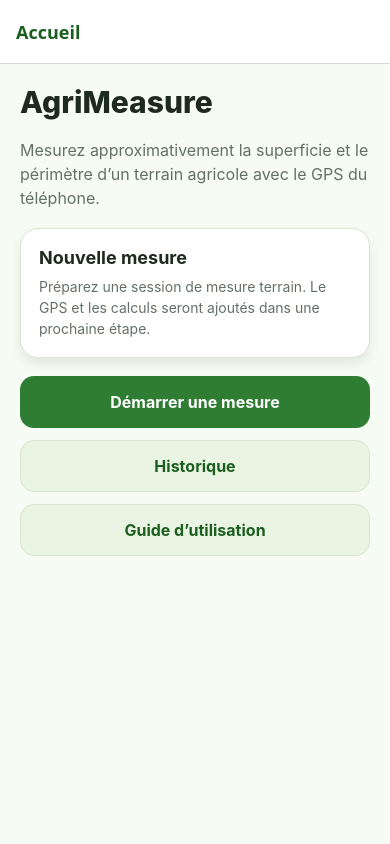
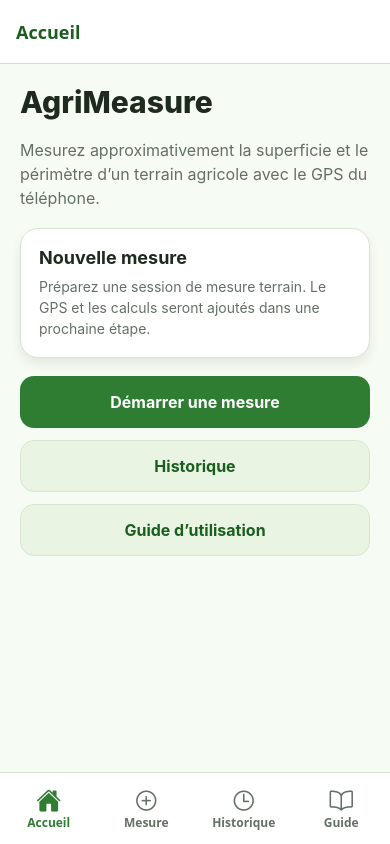
Before and after one commit to walterdarius100/agri-measure, a React Native app: screen / in a window 390 px wide. Built offline with nearby package versions, Linux system fonts and the light colour scheme; what react-native-worklets would draw is missing.

Commit message:
Add bottom tab navigation

```diff
--- a/src/navigation/AppNavigator.js
+++ b/src/navigation/AppNavigator.js
@@ -1,5 +1,7 @@
 import { NavigationContainer } from '@react-navigation/native';
+import { createBottomTabNavigator } from '@react-navigation/bottom-tabs';
 import { createNativeStackNavigator } from '@react-navigation/native-stack';
+import { Ionicons } from '@expo/vector-icons';
 
 import colors from '../constants/colors';
 import GuideScreen from '../screens/GuideScreen';
@@ -10,6 +12,7 @@ import NewMeasurementScreen from '../screens/NewMeasurementScreen';
 import ResultScreen from '../screens/ResultScreen';
 
 const Stack = createNativeStackNavigator();
+const Tab = createBottomTabNavigator();
 
 const screenOptions = {
   contentStyle: {
@@ -24,16 +27,56 @@ const screenOptions = {
   },
 };
 
+const tabIcons = {
+  Home: ['home', 'home-outline'],
+  NewMeasurement: ['add-circle', 'add-circle-outline'],
+  History: ['time', 'time-outline'],
+  Guide: ['book', 'book-outline'],
+};
+
+function MainTabs() {
+  return (
+    <Tab.Navigator
+      initialRouteName="Home"
+      screenOptions={({ route }) => ({
+        ...screenOptions,
+        tabBarActiveTintColor: colors.primary,
+        tabBarInactiveTintColor: colors.muted,
+        tabBarIcon: ({ color, focused, size }) => {
+          const [focusedIcon, defaultIcon] = tabIcons[route.name] ?? ['ellipse', 'ellipse-outline'];
+          return <Ionicons color={color} name={focused ? focusedIcon : defaultIcon} size={size} />;
+        },
+        tabBarLabelStyle: {
+          fontSize: 12,
+          fontWeight: '700',
+          paddingBottom: 4,
+        },
+        tabBarStyle: {
+          backgroundColor: colors.surface,
+          borderTopColor: colors.border,
+          height: 72,
+          paddingTop: 8,
+        },
+      })}>
+      <Tab.Screen name="Home" component={HomeScreen} options={{ title: 'Accueil', tabBarLabel: 'Accueil' }} />
+      <Tab.Screen
+        name="NewMeasurement"
+        component={NewMeasurementScreen}
+        options={{ title: 'Nouvelle mesure', tabBarLabel: 'Mesure' }}
+      />
+      <Tab.Screen name="History" component={HistoryScreen} options={{ title: 'Historique', tabBarLabel: 'Historique' }} />
+      <Tab.Screen name="Guide" component={GuideScreen} options={{ title: 'Guide', tabBarLabel: 'Guide' }} />
+    </Tab.Navigator>
+  );
+}
+
 export default function AppNavigator() {
   return (
     <NavigationContainer>
-      <Stack.Navigator initialRouteName="Home" screenOptions={screenOptions}>
-        <Stack.Screen name="Home" component={HomeScreen} options={{ title: 'Accueil' }} />
-        <Stack.Screen name="NewMeasurement" component={NewMeasurementScreen} options={{ title: 'Nouvelle mesure' }} />
+      <Stack.Navigator initialRouteName="MainTabs" screenOptions={screenOptions}>
+        <Stack.Screen name="MainTabs" component={MainTabs} options={{ headerShown: false }} />
         <Stack.Screen name="MeasureMap" component={MeasureMapScreen} options={{ title: 'Mesure' }} />
         <Stack.Screen name="Result" component={ResultScreen} options={{ title: 'Résultat' }} />
-        <Stack.Screen name="History" component={HistoryScreen} options={{ title: 'Historique' }} />
-        <Stack.Screen name="Guide" component={GuideScreen} options={{ title: 'Guide' }} />
       </Stack.Navigator>
     </NavigationContainer>
   );
--- a/src/screens/MeasureMapScreen.js
+++ b/src/screens/MeasureMapScreen.js
@@ -621,7 +621,7 @@ export default function MeasureMapScreen({ navigation, route }) {
         />
         <PrimaryButton
           label="Annuler"
-          onPress={() => navigation.navigate("Home")}
+          onPress={() => navigation.navigate("MainTabs", { screen: "Home" })}
           variant="secondary"
         />
       </View>
--- a/src/screens/ResultScreen.js
+++ b/src/screens/ResultScreen.js
@@ -880,17 +880,17 @@ export default function ResultScreen({ navigation, route }) {
         ) : null}
         <PrimaryButton
           label="Voir l’historique"
-          onPress={() => navigation.navigate("History")}
+          onPress={() => navigation.navigate("MainTabs", { screen: "History" })}
           variant="secondary"
         />
         <PrimaryButton
           label="Nouvelle mesure"
-          onPress={() => navigation.navigate("NewMeasurement")}
+          onPress={() => navigation.navigate("MainTabs", { screen: "NewMeasurement" })}
           variant="secondary"
         />
         <PrimaryButton
           label="Retour à l’accueil"
-          onPress={() => navigation.navigate("Home")}
+          onPress={() => navigation.navigate("MainTabs", { screen: "Home" })}
           variant="secondary"
         />
       </View>
```
